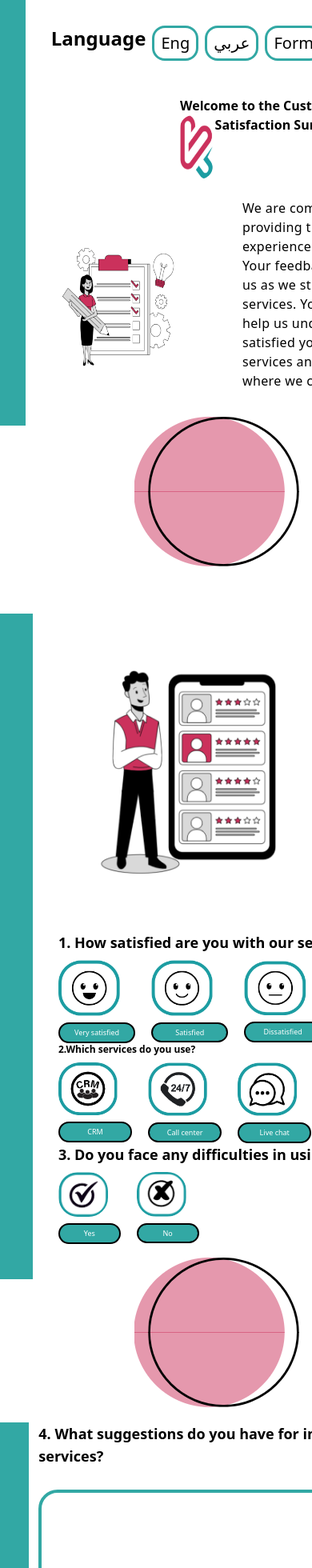
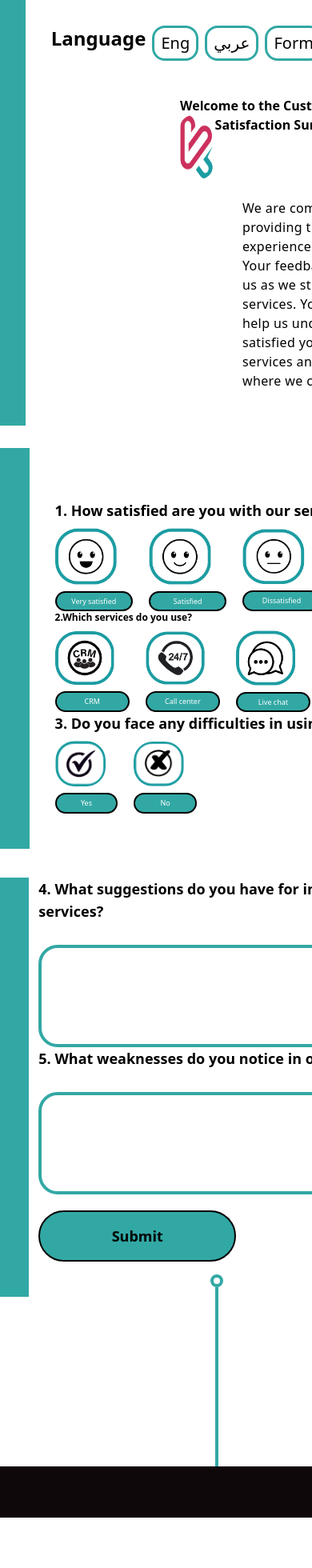
Before and after one commit to huuzey/husem, a React (Create React App) app in the folder Frontend/: page / in a window 390 px wide. Shown: the top 1960 px of the page at 80% size. Built offline with nearby package versions, Linux system fonts and the light colour scheme.

Commit message:
image removed in small device

```diff
--- a/Frontend/src/components/Medium.jsx
+++ b/Frontend/src/components/Medium.jsx
@@ -105,7 +105,7 @@ const Medium = () => {
                 </a>
               </div>
               <div className=" ">
-                <div>
+                <div className="hidden sm:flex">
                   <img
                     src="./assets/pic2.png"
                     alt="welcome "
@@ -185,7 +185,7 @@ const Medium = () => {
           </div>
         </div>
         {/* circle */}
-        <div className="flex flex-col justify-center items-center relative     ">
+        <div className="hidden sm:flex flex-col justify-center items-center relative     ">
           <div className="flex flex-col justify-center items-center relative    ">
             {i18n.language === "en" ? (
               <>
@@ -209,11 +209,11 @@ const Medium = () => {
         <div className="flex flex-row w-full mt-10  ">
           {/* sidebar */}
 
-          <div className="bg-[#32a8a4] w-20 ml-0 -mb-11"></div>
+          <div className="bg-[#32a8a4] w-12  ml-0 -mb-11"></div>
 
           <div className="grid grid-cols-1 md:grid-cols-2">
             {/* image */}
-            <div className="w-full ">
+            <div className="w-full hidden sm:flex ">
               <img
                 src="./assets/pic1.png"
                 alt="welcome "
@@ -341,8 +341,8 @@ const Medium = () => {
         </div>
 
         {/* circle */}
-        <div className="flex flex-col justify-center items-center relative     ">
-          <div className="flex flex-col justify-center items-center relative    ">
+        <div className=" hidden sm:flex flex-col justify-center items-center relative     ">
+          <div className=" flex flex-col justify-center items-center relative    ">
             {i18n.language === "en" ? (
               <>
                 <img
@@ -363,7 +363,7 @@ const Medium = () => {
           </div>{" "}
         </div>
         {/* suggestion */}
-        <div className=" flex flex-row  w-full gap-3">
+        <div className=" flex flex-row  w-full gap-3 mt-16 sm:mt-0">
           {/* sidebar */}
           <div className="bg-[#32a8a4] w-10  -mb-11"></div>
 
@@ -414,7 +414,7 @@ const Medium = () => {
               </button>
             </div>
             {/* image */}
-            <div className="w-full  ">
+            <div className="w-full hidden sm:flex  ">
               <img
                 src="./assets/pic3.png"
                 alt="welcome "
```
